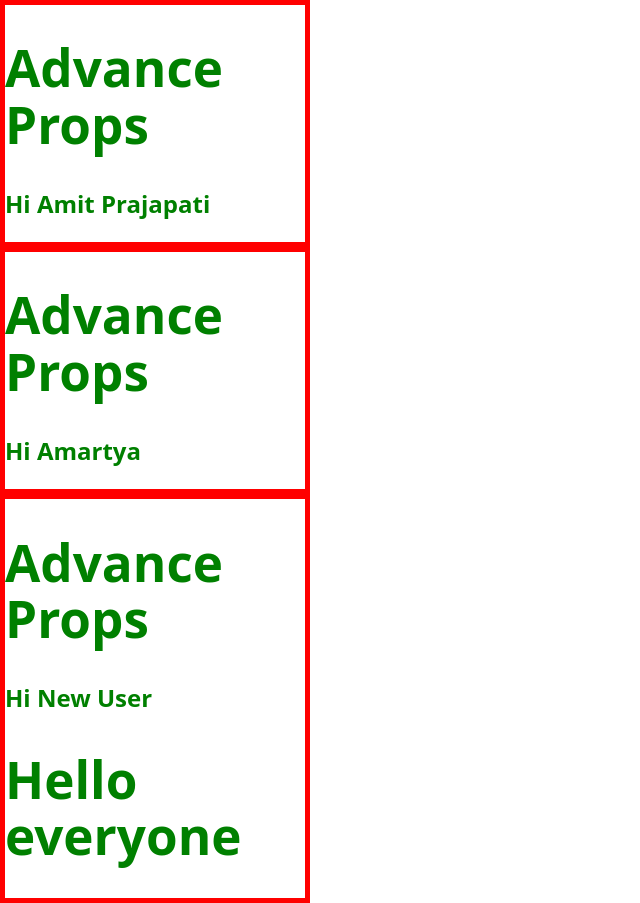
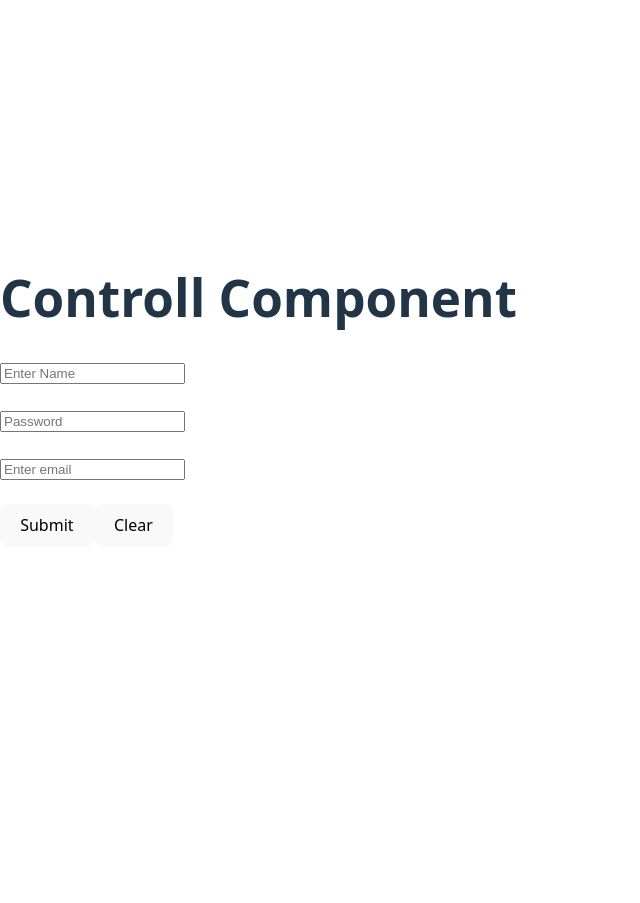
Before and after one commit to amit20055/React-Amit, a React (Vite) app: page / in a window 1280 px wide. Shown: the whole page, without its empty margins (0-640 px from the left). After the commit the page ends 800 px from the top, so only its background shows below. Built offline with nearby package versions, Linux system fonts and the light colour scheme.

Commit message:
controll_component

```diff
--- a/src/App.jsx
+++ b/src/App.jsx
@@ -1,16 +1,11 @@
 import Aprops from "./Advance_props";
+import Controll from "./controll_component";
+import Get from "./get_input_react";
 
 function App() {
   return (
     <div>
-      <Aprops name="Amit Prajapati"/>
-    <Aprops name="Amartya"/>
-    <Aprops>
-      <h1>Hello everyone</h1>
-      </Aprops>
-
-
-
+      <Controll/>
     </div>
 
 
--- /dev/null
+++ b/src/controll_component.jsx
@@ -0,0 +1,29 @@
+import { useState } from "react";
+
+function Controll(){
+    const[name,setname]=useState('');
+    const[password,setpassword]=useState('');
+    const[email,setemail]=useState('');
+    return(
+        <div>
+            <h1>Controll Component</h1>
+            <form action="" method="get">
+                <input type="text" value={name} onChange={(event)=>setname(event.target.value)} placeholder="Enter Name"/>
+                <br/><br/>
+                <input type="password" value={password} onChange={(event)=>setpassword(event.target.value)} placeholder="Password"/>
+                <br/><br/>
+                <input type="text"value={email} onChange={(event)=>setemail(event.target.value)} placeholder="Enter email"/>
+                <br/><br/>
+                <button>Submit</button>
+                <button onClick={()=>{setname('');setpassword('');setemail('')}}>Clear</button>
+                <h3>{name}</h3>
+                <h3>{password}</h3>
+                <h3>{email}</h3>
+
+            </form>
+
+
+        </div>
+    )
+}
+export default Controll;
--- /dev/null
+++ b/src/get_input_react.jsx
@@ -0,0 +1,16 @@
+import { useState } from "react";
+
+function Get() {
+    const [val, setval] = useState("")
+    return (
+        <div>
+            <h1>Get Input Field</h1>
+            <input type="text" value={val} onChange={(event) => setval(event.target.value)} placeholder="Enter User Name" />
+            <h1>{val}</h1>
+            <button onClick={()=>setval("")}>clear Vlaue</button>
+
+        </div>
+    )
+}
+
+export default Get;
```
